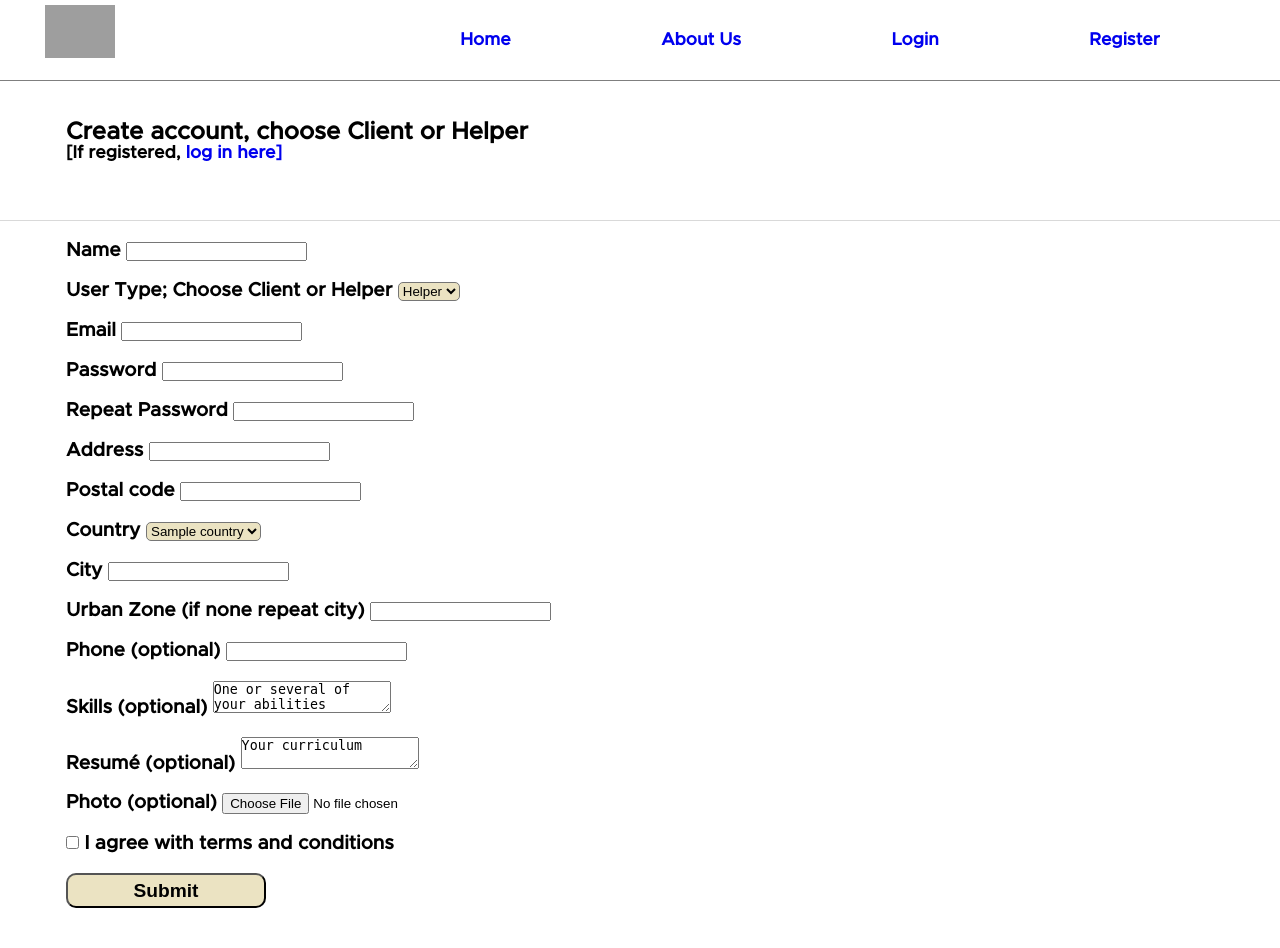
After one commit to ferneiva/neivaBEndProject, a PHP site: template views/register.php in a window 1280 px wide. The commit adds this page. Run offline with PHP 8.4, Linux system fonts and the light colour scheme; the template is opened without the code that fills it: most values are stand-ins (such as "Sample title", 1, 10 or a date in 2020); some libraries are stand-ins or nearby versions; grey boxes are pictures that could not be loaded.

Commit message:
register & log out done

```diff
--- /dev/null
+++ b/controllers/logout.php
@@ -0,0 +1,4 @@
+<?php
+session_start();
+session_destroy();
+header ("Location: " .ROOT."/home/");
--- /dev/null
+++ b/styles/general.css
@@ -0,0 +1,37 @@
+*{
+    margin: 0;
+    padding: 0;
+}
+@font-face {
+    font-family: helpFont;
+    src: url(/styles/fonts/Helmet-Regular.ttf);
+    src: url(/styles/fonts/RobotoCondensed-Light.ttf);
+    src: url(/styles/fonts/RobotoCondensed-Regular.ttf);
+    src: url(/styles/fonts/Metropolis-Regular.otf);
+    src: url(/styles/fonts/Metropolis-Thin.otf);
+    src: url(/styles/fonts/Metropolis-SemiBold.otf);
+    src: url(/styles/fonts/Metropolis-Medium.otf);
+
+}
+body{
+    font-family: Arial, Helvetica, sans-serif;
+    font-family: Helvetica,Arial,sans-serif;
+    font-family: helpFont;
+}
+a{
+    border-radius: 8px;
+    text-decoration: none;
+    cursor: pointer
+}
+a:hover{
+    background-color: rgba(188, 186, 129, 0.323);
+    transform: scale(1.05);
+}
+main{
+    margin-top: 120px;
+}
+.warning{
+    color: red;
+    font-size: 1.7rem;
+    font-weight:900;
+}
--- /dev/null
+++ b/styles/header.css
@@ -0,0 +1,46 @@
+header{
+    position: fixed;
+    display: flex;
+    justify-content: space-around;
+    width: 100vw;
+    max-width: 100%;
+    top: 0%;
+    height: 80px;
+    border-bottom: 1px solid rgba(0, 0, 0, 0.5);
+    background-color: white;
+}
+.logo{
+    width: 250px;
+    height: 77px;
+
+}
+.logo-img{
+    margin-top: 5px;
+    width: 70px;
+}
+
+nav{
+    width: 850px;
+    height: 80px;
+}
+.ul-nav{
+    height: 80px;
+    display: flex;
+    flex-direction: row;
+    justify-content: space-around;
+    font-size: 1.1rem;
+    list-style: none;
+    align-items: center;
+    font-weight: 700;
+    color: rgb(4, 34, 69);
+}
+.ul-nav a{
+    /* display: block;
+    width: 90px;
+    height: 40px;
+    text-align: center;
+    width:auto ( 20% [0,∞]> ) */
+    width: 80px; /*no efect since is inline */
+
+
+}
--- /dev/null
+++ b/styles/register.css
@@ -0,0 +1,56 @@
+.header-container-register{
+    height: 100px;
+    /* background-color: aquamarine; */
+    border-bottom: 1px solid rgba(0, 0, 0, 0.15);
+}
+.register-header-bin{
+    margin-left: 66px;
+    width: 89%;
+    font-weight: 700;
+}
+.register-header-bin h1 {
+    font-size: 1.5rem;
+    /* font-weight: 700; */
+}
+.register-header-bin p{
+    font-size:1.1rem;
+}
+
+
+.container-form-register{
+    margin-left: 66px;
+    width:89%;
+    height: max-content;
+    /* background-color: aquamarine; */
+    border-radius: 10px;
+}
+
+#help-client-form{
+    margin-top: 20px;
+}
+.register-bin{
+    margin-top: 20px;
+    font-size: 1.2rem;
+    font-weight: 700;
+}
+select{
+    background-color: rgba(216, 202, 139, 0.52);
+    /* background-color: red; */
+    border-radius: 5px;
+}
+option:not(:checked) {
+    background-color: rgba(206, 202, 185, 0.52);
+    background-color: rgba(188, 188, 30, 0.52);
+  }
+.register-button{
+    margin-top: 20px;
+    margin-bottom: 40px;
+}
+.register-button button{
+    width: 200px;
+    height: 35px;
+    font-size: 1.2rem;
+    font-weight: 700;
+    background-color: rgba(216, 202, 139, 0.52);
+    border-radius: 10px;
+}
--- /dev/null
+++ b/views/register.php
@@ -0,0 +1,147 @@
+<!DOCTYPE html>
+<html lang="en">
+<head>
+    <meta charset="UTF-8">
+    <meta name="viewport" content="width=device-width, initial-scale=1.0">
+    <meta name="author" content="Fernando Neiva">
+    <meta http-equiv="X-UA-Compatible" content="IE=edge">
+    <link rel="stylesheet" href="/styles/general.css">
+    <link rel="stylesheet" href="/styles/header.css">
+    <link rel="stylesheet" href="/styles/register.css">
+    <title>HELP</title>
+</head>
+
+<body>
+<?php require ("templates/header.php"); ?>
+<main>
+    <section class="header-container-register">
+        <div class="register-header-bin">
+            <h1>Create account, choose Client or Helper</h1>
+
+            <p class="register">[If registered, <a href="<?= ROOT ?>/login/">log in here]</a></p>
+        </div>
+    </section>
+    <section class="container-form-register">
+
+        <?php
+            if(isset($message)){
+                echo '.<p class="warning" role="alert">. ' .$message. ' </p>';
+            }
+        ?>
+        <form id="help-client-form" method="post" action="<?= ROOT ?>/register/" enctype="multipart/form-data">
+            <div class="register-bin">
+                <label>
+                    Name
+                    <input type="text" name="name" required minlength="3" maxlength="60">
+                </label>
+            </div>
+            <div class="register-bin">
+                <label>
+                    User Type; Choose Client or Helper
+                    <select name="user_type">
+                        <option value="client">Helper</option>
+                        <option value="helper">Client</option>
+
+                    </select>
+
+                </label>
+            </div>
+
+            <div class="register-bin">
+                <label>
+                    Email
+                    <input type="email" name="email" required>
+                <label>
+            </div>
+            <div class="register-bin">
+                <label>
+                    Password
+                    <input type="password" name="password_confirm" required minlenght="8" maxlength="1000">
+                <label>
+            </div>
+            <div class="register-bin">
+                <label>
+                    Repeat Password
+                    <input type="password" name="password" required minlenght="8" maxlength="1000">
+                <label>
+            </div>
+            <div class="register-bin">
+                <label>
+                    Address
+                    <input type="text" name="address" required minlength="8" maxlength="120">
+                </label>
+            </div >
+            <div class="register-bin">
+                <label>
+                    Postal code
+                    <input type="text" name="postal_code" required minlength="4" maxlength="20">
+                </label>
+            </div>
+            <div class="register-bin">
+                <label>
+                    Country
+                    <select name="country">
+    <?php
+    foreach($countries as $country){
+        $selected= $country["code"]==="PT" ? " selected" : "";
+        echo'
+            <option value="' .$country["code"]. '" ' .$selected. '>' .$country["name"]. '</option>
+
+        ';
+
+    }
+    ?>
+                    </select>
+                </label>
+            </div>
+            <div class="register-bin">
+                <label>
+                    City
+                    <input type="text" name="city" required minlength="3" maxlength="50">
+                </label>
+            </div>
+            <div class="register-bin">
+                <label>
+                    Urban Zone (if none repeat city)
+                    <input type="text" name="urban_zone" required minlength="3" maxlength="50">
+                </label>
+            </div>
+            <div class="register-bin">
+                <label>
+                    Phone (optional)
+                    <input type="text" name="phone" minlength="9" maxlength="30">
+                </label>
+            </div>
+            <div class="register-bin">
+                <label>
+                    Skills (optional)
+                    <textarea type="text" name="skills" minlength="9" maxlength="200">One or several of your abilities </textarea>
+                </label>
+            </div>
+            <div class="register-bin">
+                <label>
+                    Resumé (optional)
+                    <textarea type="text" name="resume" minlength="9" maxlength="500">Your curriculum</textarea>
+                </label>
+            </div>
+            <div class="register-bin">
+                <label>
+                    Photo (optional)
+                    <input type="file" name="photo" accept="<?= implode(",", $allowed_formats) ?>">
+                </label>
+            </div>
+            <div class="register-bin">
+            <label>
+                <input type="checkbox" name="agrees" required>
+                I agree with terms and conditions
+            </label>
+            </div>
+            <div class="register-button">
+                <button type="submit" name="send">Submit</button>
+            </div>
+        </form>
+    </section>
+</main>
+</body>
+
+</html>
--- a/views/templates/header.php
+++ b/views/templates/header.php
@@ -10,7 +10,7 @@
                 <?php
                         if( isset($_SESSION["user_id"]) ){
                 ?>
-                        <li><a href="<?= ROOT ?>/logout/">End session</a></li>
+                        <li><a href="<?= ROOT ?>/logout/">Log out</a></li>
                 <?php
                         }
                         else {
```
Also changed, not shown: controllers/register.php (added, +91 -0 lines), models/reviews.php (+8 -5 lines), models/users.php (+46 -0 lines), styles/home.css (+11 -75 lines), views/home.php (+7 -5 lines), views/user.php (+9 -8 lines), controllers/user.php (renamed from controllers/users.php), styles/fonts/Metropolis-Medium.otf (added), styles/fonts/Metropolis-SemiBold.otf (added).
